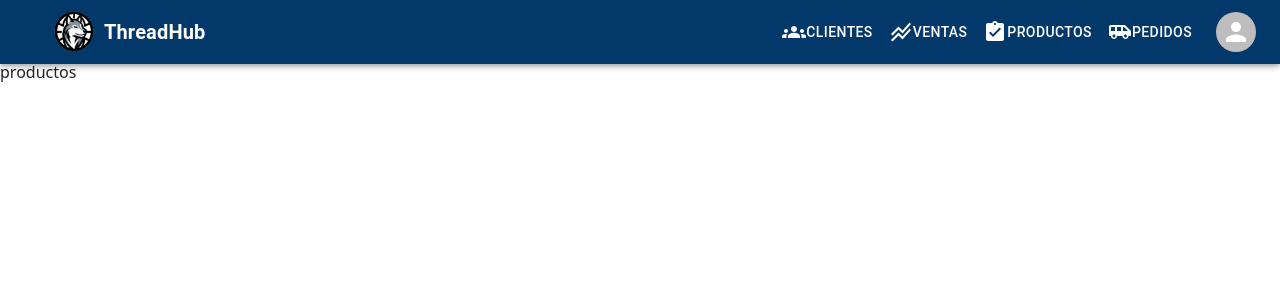
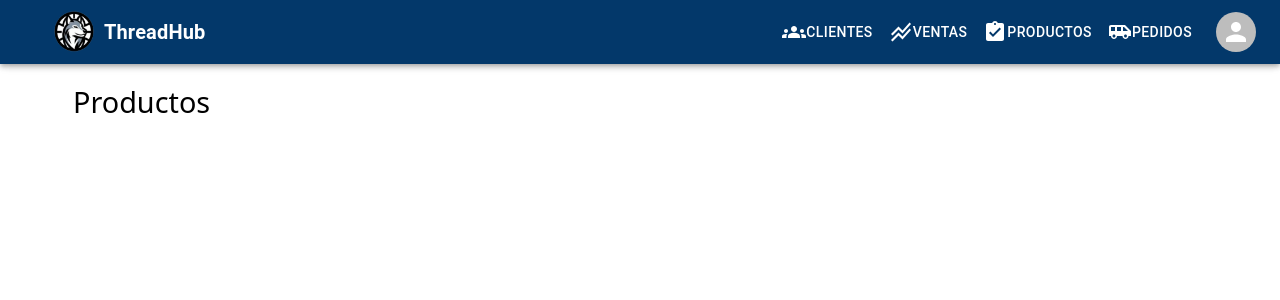
Before and after one commit to juansebmz/CRM-Industrial, a React (Create React App) app: page /Products in a window 1280 px wide. Shown: the top 300 px of the page. Built offline with nearby package versions, Linux system fonts and the light colour scheme.

Commit message:
agrego gabriel

```diff
--- a/src/components/products.js
+++ b/src/components/products.js
@@ -2,13 +2,22 @@ import React from 'react';
 import Appbar from './Appbar';
 
 
+
 function products() {
+  const titleStyle = {
+    textAlign: 'left ',
+    fontSize: '1.8em',
+    fontWeight: 'regular',
+    color: '#000',
+    padding: '20px 0',
+    paddingLeft: '73px',
 
+  };
 
   return (
     <div style={{ backgroundColor: 'white' }}>
       <Appbar/>
-      <div>productos</div>
+      <div style={titleStyle}> Productos </div>
     </div>
   );
 }
```
Also changed, not shown: package.json (+8 -3 lines), 2 other files (tests, documents, lock files or other folders).
